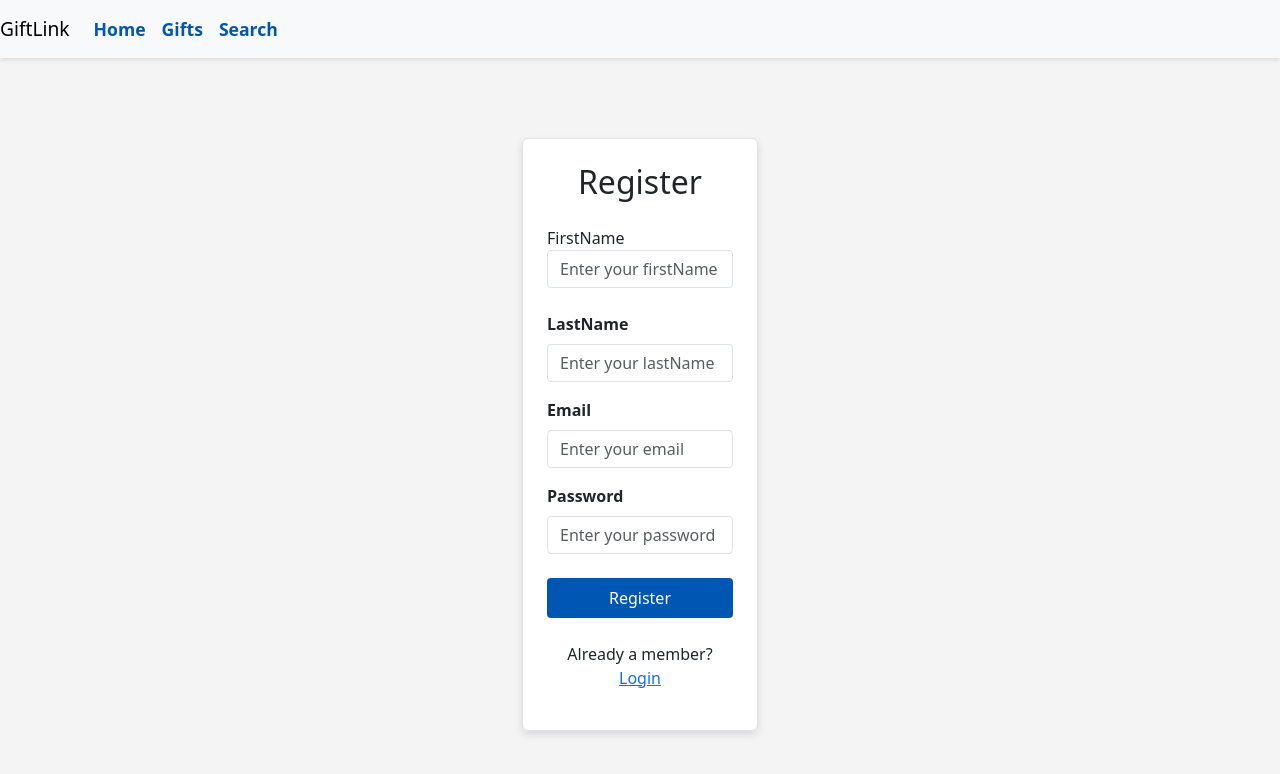
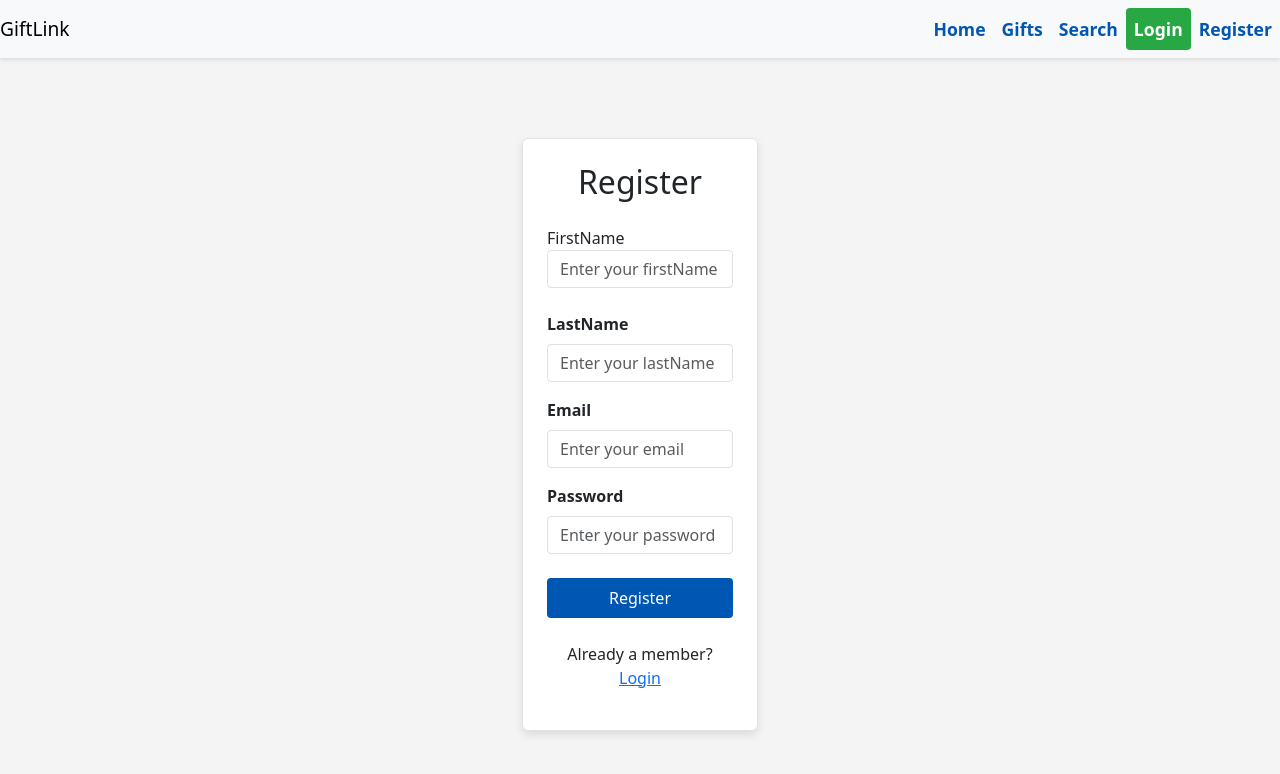
Before and after one commit to Molnar-Zoltan/giftlink-fullstack-project, a React (Create React App) app in the folder giftlink-frontend/: page /app/register in a window 1280 px wide. Shown: the top 774 px of the page. Built offline with nearby package versions, Linux system fonts and the light colour scheme; no server answers.

Commit message:
Add front-end functionality for user registration

```diff
--- a/giftlink-frontend/src/components/Navbar/Navbar.js
+++ b/giftlink-frontend/src/components/Navbar/Navbar.js
@@ -1,14 +1,52 @@
-import React from 'react';
-import { Link } from 'react-router-dom';
+import React, { useEffect } from 'react'
+import { Link, useNavigate } from 'react-router-dom'
+import {urlConfig} from '../../config';
+import { useAppContext } from '../../context/AuthContext';
 
 export default function Navbar() {
+
+    const { isLoggedIn, setIsLoggedIn, userName, setUserName } = useAppContext();
+
+    const navigate = useNavigate();
+
+    useEffect(() => {
+        const authTokenFromSession = sessionStorage.getItem('auth-token');
+        const nameFromSession = sessionStorage.getItem('name');
+        if (authTokenFromSession) {
+            if(isLoggedIn && nameFromSession) {
+              setUserName(nameFromSession);
+            } else {
+              sessionStorage.removeItem('auth-token');
+              sessionStorage.removeItem('name');
+              sessionStorage.removeItem('email');
+              setIsLoggedIn(false);
+            }
+        }
+    }, [isLoggedIn, setIsLoggedIn, setUserName]);
+
+    const handleLogout=()=>{
+        sessionStorage.removeItem('auth-token');
+        sessionStorage.removeItem('name');
+        sessionStorage.removeItem('email');
+        setIsLoggedIn(false);
+        navigate(`/app`);
+    }
+
+    const profileSecton=()=>{
+      navigate(`/app/profile`);
+    }
+
     return (
-        <nav className="navbar navbar-expand-lg navbar-light bg-light">
-            <a className="navbar-brand" href="/">GiftLink</a>
+        <>
+            <nav className="navbar navbar-expand-lg navbar-light bg-light" id='navbar_container'>
+                <a className="navbar-brand" href={`${urlConfig.backendUrl}/app`}>GiftLink</a>
 
-            <div className="collapse navbar-collapse" id="navbarNav">
+                <button className="navbar-toggler" type="button" data-toggle="collapse" data-target="#navbarNav" aria-controls="navbarNav" aria-expanded="false" aria-label="Toggle navigation">
+                    <span className="navbar-toggler-icon"></span>
+                </button>
+
+                <div className="collapse navbar-collapse justify-content-end" id="navbarNav">
                     <ul className="navbar-nav">
-                    {/* Task 1: Add links to Home and Gifts below*/}
                         <li className="nav-item">
                             <a className="nav-link" href="/home.html">Home</a> {/* Link to home.html */}
                         </li>
@@ -18,8 +56,29 @@
                         <li className="nav-item">
                             <Link className="nav-link" to="/app/search">Search</Link>
                         </li>
+                        <ul className="navbar-nav ml-auto">
+                        { isLoggedIn ? (
+                            <>
+                            <li className="nav-item"> <span className="nav-link" style={{color: "black", cursor:"pointer"}} onClick={profileSecton}>Welcome, {userName}</span> </li>
+                            <li className="nav-item"><button className="nav-link login-btn" onClick={handleLogout}>Logout</button></li>
+                            </>
+                            )  :
+                            (
+                                <>
+                                    <li className="nav-item">
+                                        <Link className="nav-link login-btn" to="/app/login">Login</Link>
+                                    </li>
+                                    <li className="nav-item">
+                                        <Link className="nav-link register-btn" to="/app/register">Register</Link>
+                                    </li>
+                                </>
+                            )
+
+                        }
+                        </ul>
                     </ul>
                 </div>
             </nav>
-    );
+        </>
+    )
 }
--- a/giftlink-frontend/src/components/RegisterPage/RegisterPage.js
+++ b/giftlink-frontend/src/components/RegisterPage/RegisterPage.js
@@ -1,6 +1,9 @@
 import React, { useState } from 'react';
+import './RegisterPage.css';
 
-import './RegisterPage.css';
+import {urlConfig} from '../../config'; //Task 1: Import urlConfig from `giftlink-frontend/src/config.js`
+import { useAppContext } from '../../context/AuthContext'; //Task 2: Import useAppContext `giftlink-frontend/context/AuthContext.js`
+import { useNavigate } from 'react-router-dom'; //Task 3: Import useNavigate from `react-router-dom` to handle navigation after successful registration.
 
 function RegisterPage() {
 
@@ -9,8 +12,64 @@
     const [email, setEmail] = useState('');
     const [password, setPassword] = useState('');
 
+    //Do these tasks inside the RegisterPage function, after the useStates definition
+    const [showerr, setShowerr] = useState(''); //Task 4: Include a state for error message.
+    const navigate = useNavigate();
+    const { setIsLoggedIn } = useAppContext(); //Task 5: Create a local variable for `navigate`   and `setIsLoggedIn`.
+
+
     const handleRegister = async () => {
-        console.log("Register invoked")
+        try {
+            const response = await fetch(`${urlConfig.backendUrl}/api/auth/register`, {
+                //Task 6: Set method
+                method: 'POST',
+
+                //Task 7: Set headers
+                headers: {
+                    'content-type': 'application/json',
+                },
+
+                //Task 8: Set body to send user details
+                body: JSON.stringify({
+                    firstName: firstName,
+                    lastName: lastName,
+                    email: email,
+                    password: password
+                })
+            })
+
+            // Task 1: Access data coming from fetch API
+            const json = await response.json();
+
+            // Task 2: Set user details
+            if (json.authtoken) {
+                sessionStorage.setItem('auth-token', json.authtoken);
+                sessionStorage.setItem('name', firstName);
+                sessionStorage.setItem('email', json.email);
+
+                // Task 3: Set the state of user to logged in using the `useAppContext`.
+                // insert code for setting logged in state
+                setIsLoggedIn(true);
+
+                // Task 4: Navigate to the MainPage after logging in.
+                // insert code for navigating to MainPAge
+                navigate('/app')
+             }
+
+
+
+            // Task 5: Set an error message if the registration fails.
+            if (json.error) {
+                setShowerr(json.error);
+            }
+
+            // Task 6: Display error message to enduser.
+            <div className="text-danger">{showerr}</div>
+
+        }
+        catch (e) {
+            console.log("Error fetching details: " + e.message);
+        }
     }
 
     return (
```
Lines whose indentation alone changed are shown as unchanged.
